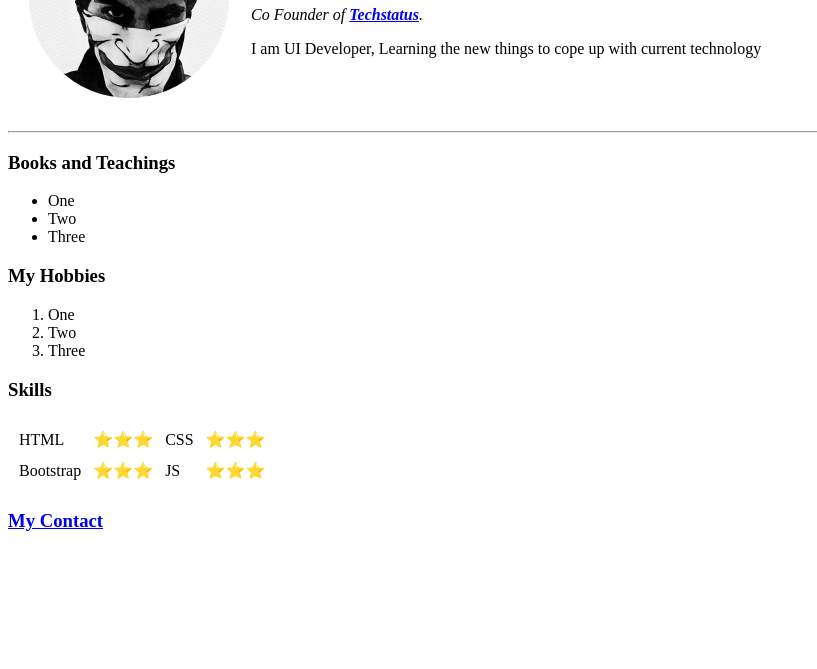
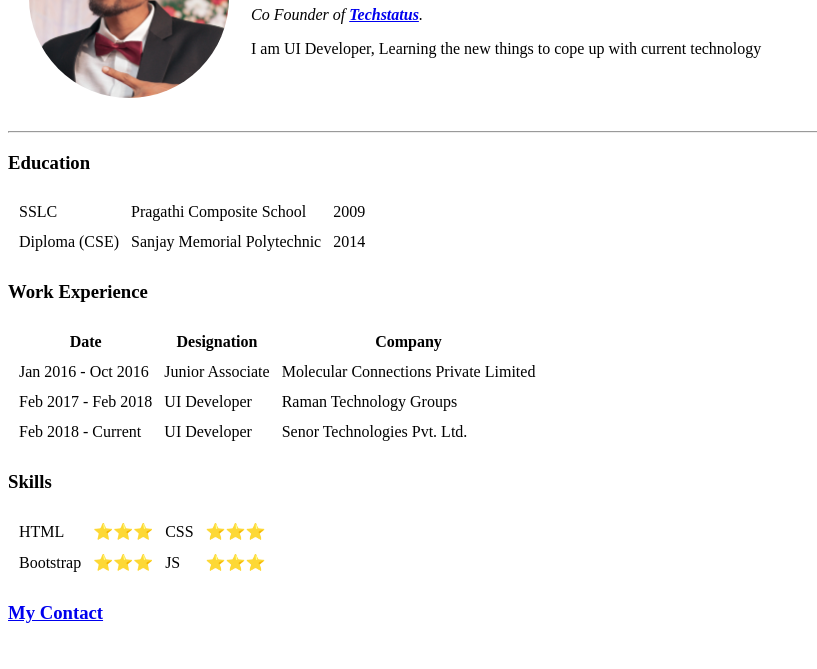
Before and after one commit to sharubb/cv, a plain HTML site: page index.html in a window 1280 px wide. Shown: the part 131-800 px from the top of the page, without its empty margins (0-817 px from the left). Drawn offline with Linux system fonts and the light colour scheme.

Commit message:
Add files via upload

```diff
--- a/index.html
+++ b/index.html
@@ -12,7 +12,7 @@
 <body>
   <table cellspacing="20">
     <tr>
-      <td><img style="border-radius: 50%;" width="200" height="200" src="images/sharu.png" alt="sharu profile pic"></td>
+      <td><img style="border-radius: 50%;" width="200" height="200" src="images/sharu.jpg" alt="sharu profile pic"></td>
       <td>
         <h1>Sharath</h1>
         <p><em>Co Founder of <strong><a href="https://techstatus.in/">Techstatus</a></strong>.</em></p>
@@ -20,18 +20,44 @@
     </tr>
   </table>
   <hr>
-  <h3>Books and Teachings</h3>
-  <ul>
-    <li>One</li>
-    <li>Two</li>
-    <li>Three</li>
-  </ul>
-  <h3>My Hobbies</h3>
-  <ol>
-    <li>One</li>
-    <li>Two</li>
-    <li>Three</li>
-  </ol>
+  <h3>Education</h3>
+  <table cellspacing="10">
+    <tr>
+      <td>SSLC</td>
+      <td>Pragathi Composite School</td>
+      <td>2009</td>
+    </tr>
+      <tr>
+        <td>Diploma (CSE)</td>
+        <td>Sanjay Memorial Polytechnic</td>
+        <td>2014</td>
+      </tr>
+  </table>
+  <h3>Work Experience</h3>
+  <table cellspacing="10">
+    <thead>
+      <tr>
+        <th>Date</th>
+        <th>Designation</th>
+        <th>Company</th>
+      </tr>
+    </thead>
+    <tr>
+      <td>Jan 2016 - Oct 2016</td>
+      <td>Junior Associate</td>
+      <td>Molecular Connections Private Limited</td>
+    </tr>
+    <tr>
+      <td>Feb 2017 - Feb 2018</td>
+      <td>UI Developer</td>
+      <td>Raman Technology Groups</td>
+    </tr>
+    <tr>
+      <td>Feb 2018 - Current</td>
+      <td>UI Developer</td>
+      <td>Senor Technologies Pvt. Ltd.</td>
+    </tr>
+  </table>
   <h3>Skills</h3>
   <table cellspacing="10">
     <tr>
```
Also changed, not shown: contact.html (+9 -5 lines), images/sharu.jpg (added).
